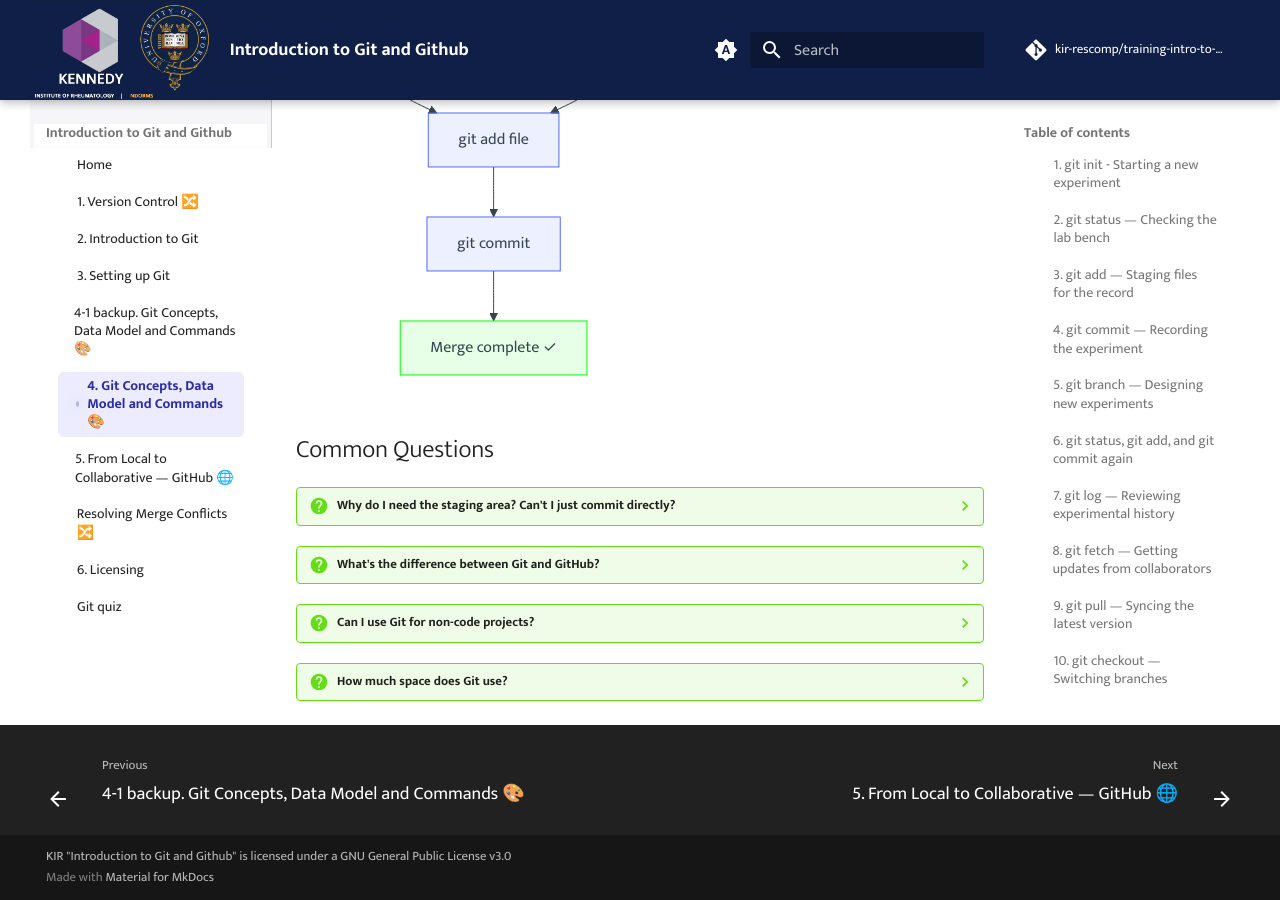
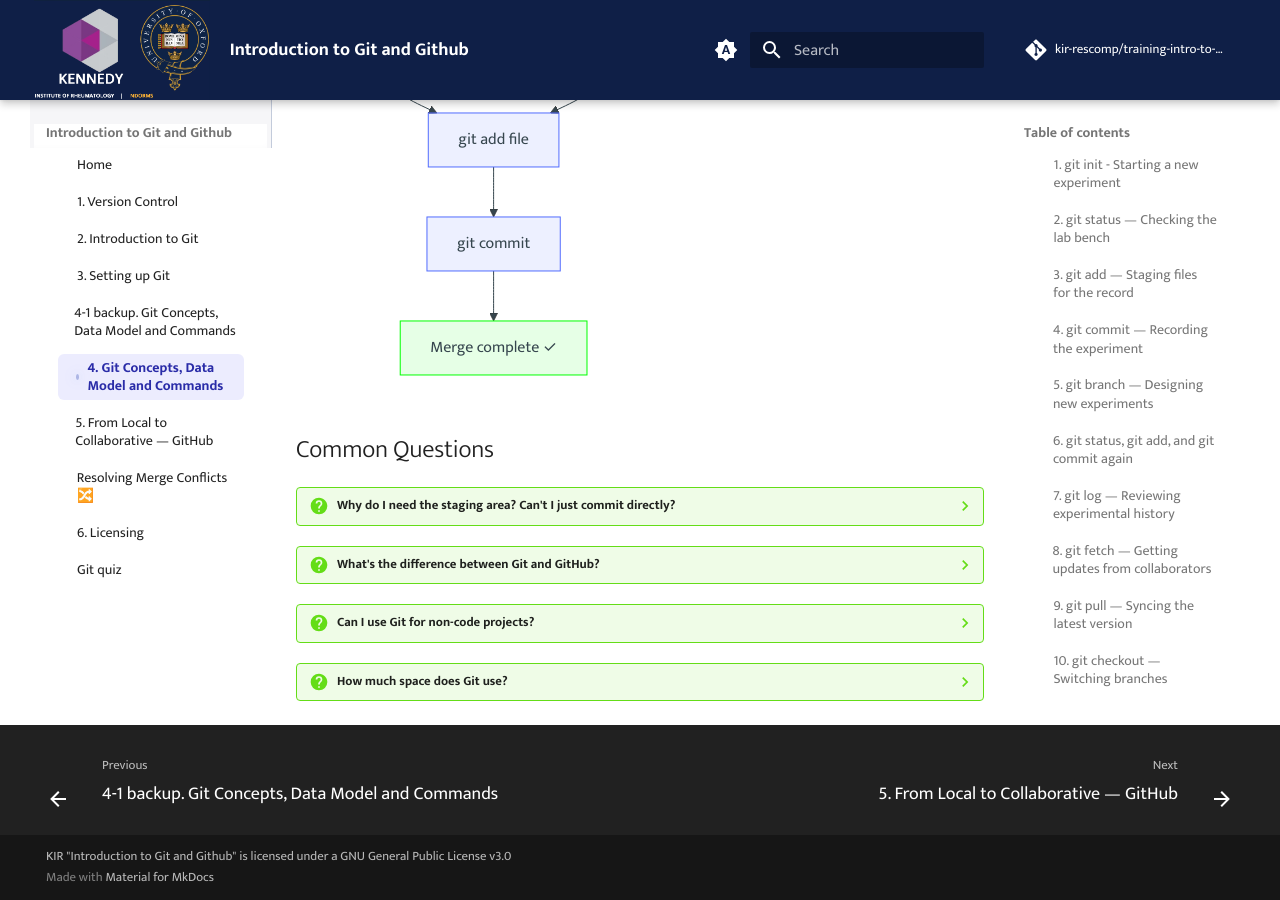
Before and after one commit to kir-rescomp/training-intro-to-git-github, an MkDocs documentation site: the page built from docs/4.git_model_commands.md, in a window 1280 px wide and 900 px high, scrolled down 9202 px. Built offline with MkDocs 1.6.1 and Material for MkDocs 9.7.7, drawn with Linux system fonts in a browser that asks for light colours; comment, search, counter and statistics services are not loaded; some of the changed text lies outside the part shown.

Commit message:
remove distracting emojicons from headers

```diff
--- a/docs/4.git_model_commands.md
+++ b/docs/4.git_model_commands.md
@@ -1,4 +1,4 @@
-# <h1 align="center">4. Git Concepts, Data Model and Commands 🎨</h1>
+# <h1 align="center">4. Git Concepts, Data Model and Commands</h1>
 
 <p align="center">
     <img src="../images/gitcommand_episode_logo.png" alt="drawing" width="250">
```
Also changed, not shown: docs/1.what_is_versioncontrol.md (+1 -1 lines), docs/4-1.backup_git_model_commands.md (+1 -1 lines), docs/5.from_git_to_github.md (+1 -1 lines).
